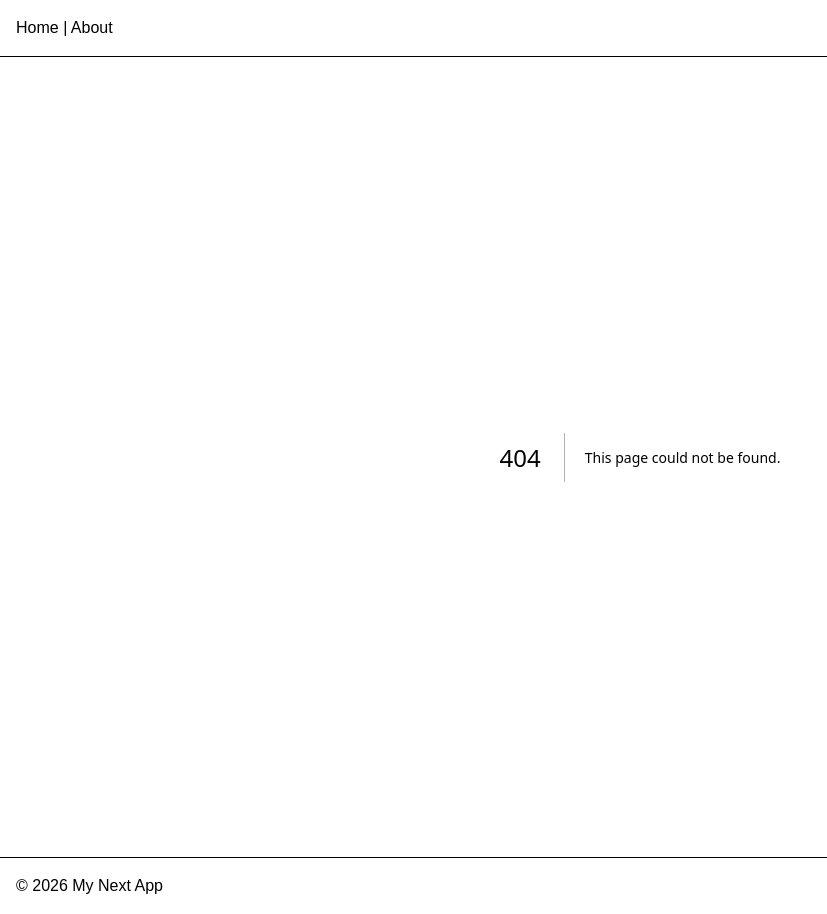
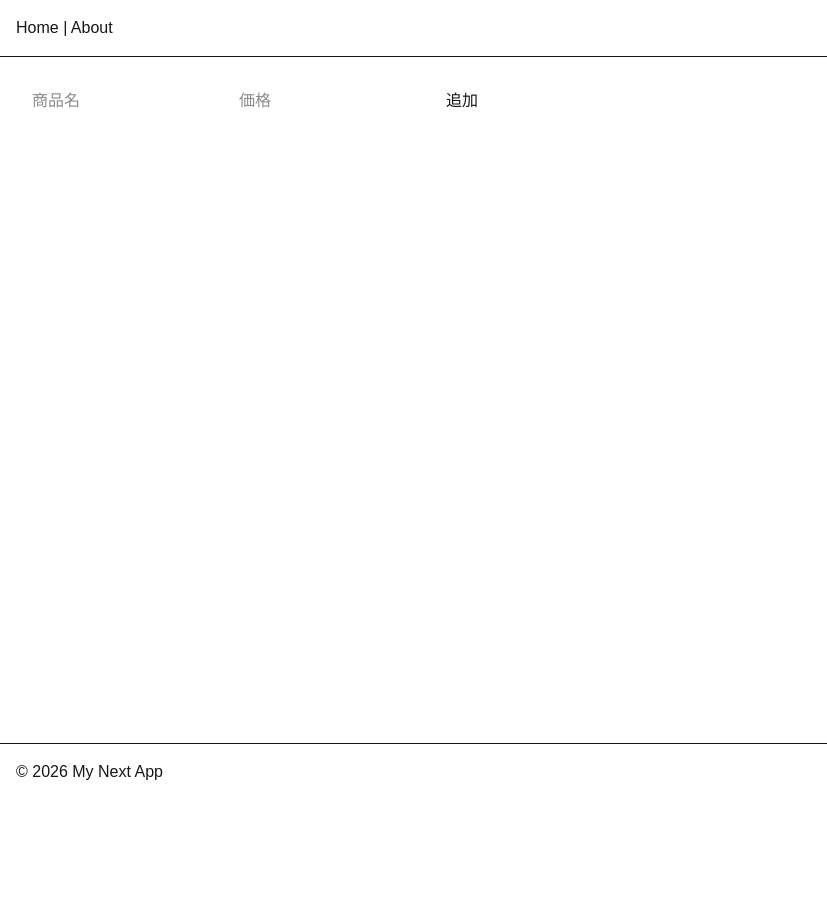
Before and after one commit to mae134/nextjs-practice, a Next.js app: page /server-actions in a window 1280 px wide. Before the commit this address had no page. Shown: the whole page, without its empty margins (0-827 px from the left). After the commit the page ends 800 px from the top, so only its background shows below. Built offline with nearby package versions, Linux system fonts and the light colour scheme; no server answers.

Commit message:
feat: add server actions example

```diff
--- /dev/null
+++ b/src/app/server-actions/actions.ts
@@ -0,0 +1,25 @@
+"use server"
+
+import { supabase } from "@/lib/supabase"
+
+export async function createProductAction(
+  formData: FormData
+) {
+  const name = formData.get("name")
+  const price = Number(formData.get("price"))
+
+  const { error } = await supabase
+    .from("products")
+    .insert([
+      {
+        name,
+        price,
+      },
+    ])
+
+  if (error) {
+    throw new Error(error.message)
+  }
+
+  console.log("insert success")
+}
--- /dev/null
+++ b/src/app/server-actions/page.tsx
@@ -0,0 +1,23 @@
+import { createProductAction } from "./actions"
+
+export default function Page() {
+  return (
+    <main className="p-8">
+      <form action={createProductAction}>
+        <input
+          name="name"
+          placeholder="商品名"
+        />
+
+        <input
+          name="price"
+          placeholder="価格"
+        />
+
+        <button>
+          追加
+        </button>
+      </form>
+    </main>
+  )
+}
```
